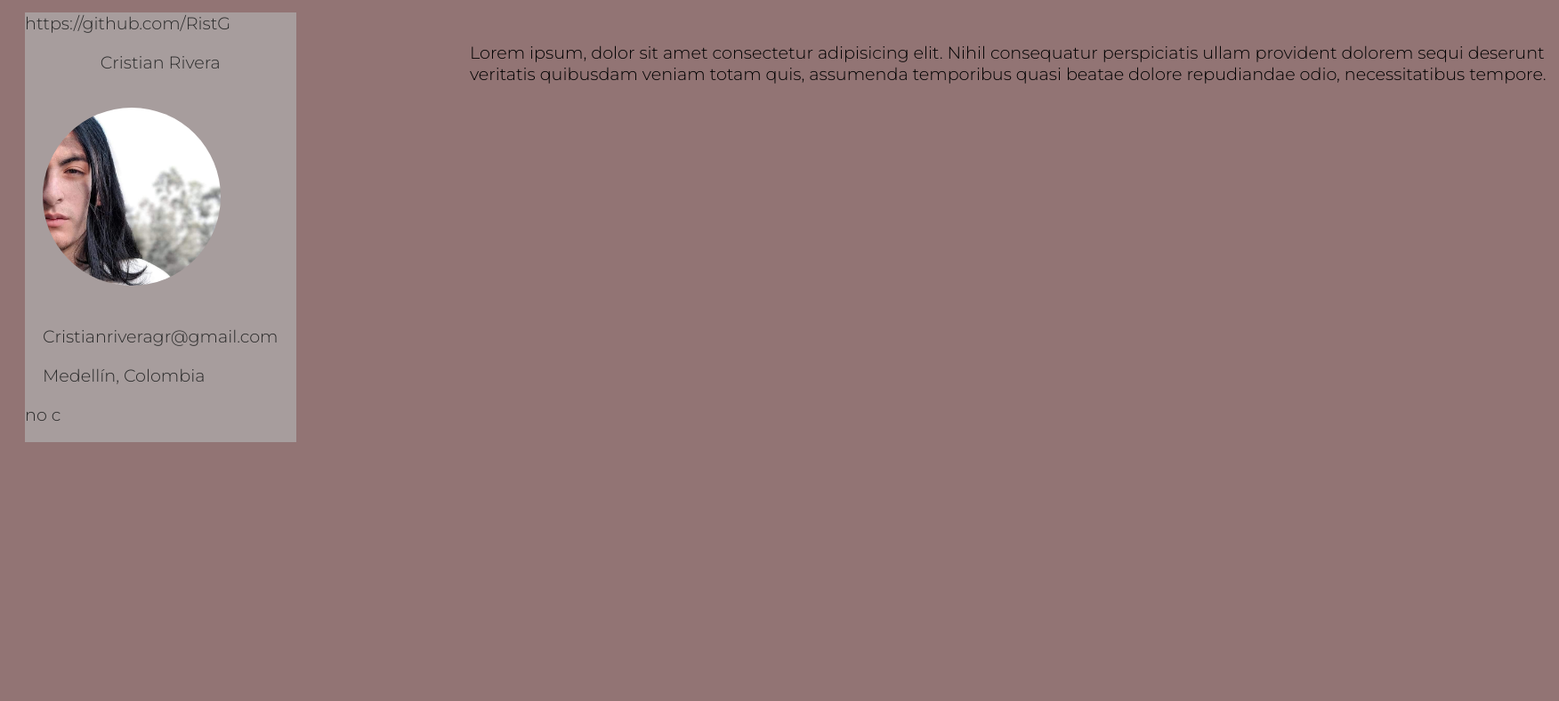
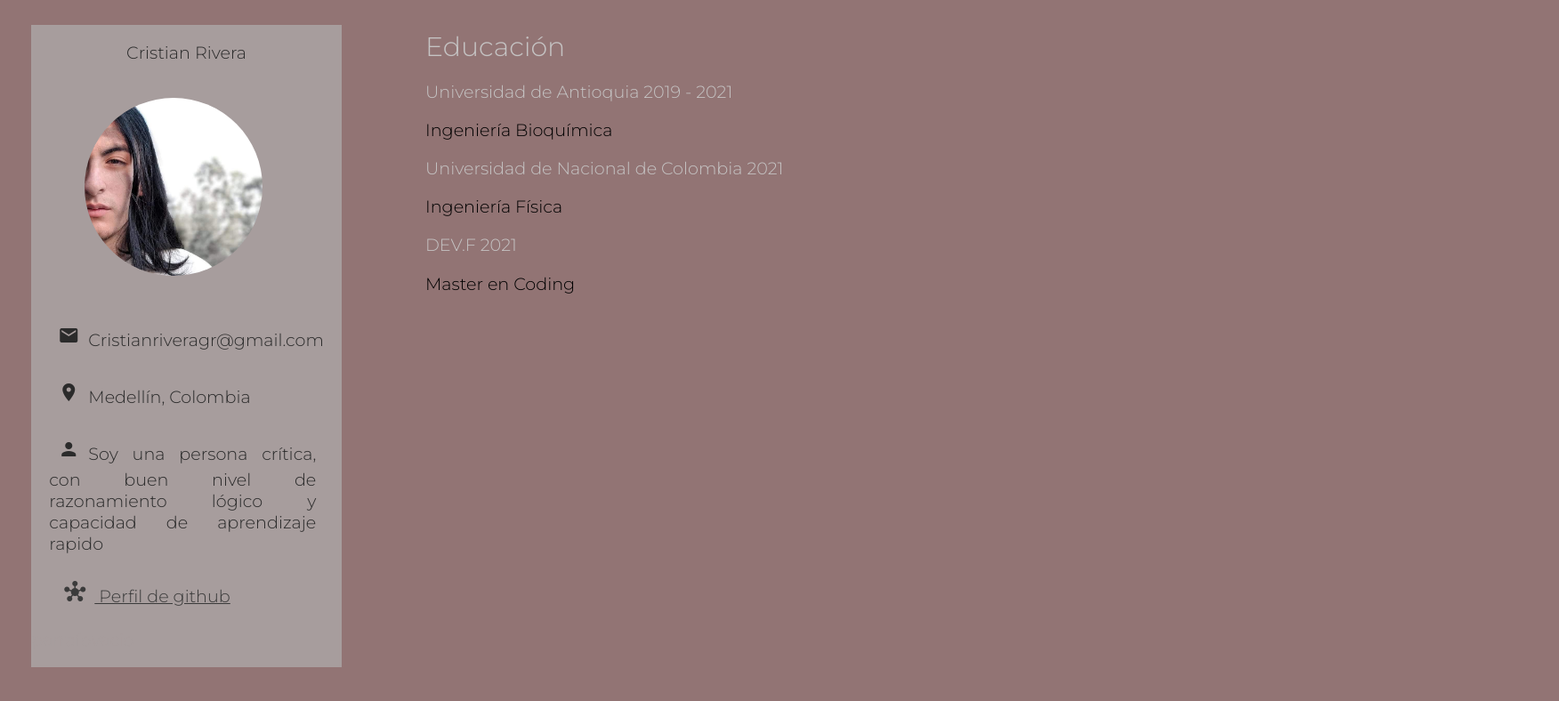
Before and after one commit to RistG/Hoja-de-Vida-Mod1, a plain HTML site: page 1/index.html in a window 1280 px wide. Shown: the whole page at 89% size, 1752 px wide, since content can reach past the window. Drawn offline with Linux system fonts and the light colour scheme.

Commit message:
segundo avance

```diff
--- a/1/index.html
+++ b/1/index.html
@@ -1,5 +1,5 @@
 <!DOCTYPE html>
-<html lang="en">
+<html lang="es">
 <head>
     <meta charset="UTF-8">
     <meta http-equiv="X-UA-Compatible" content="IE=edge">
@@ -8,25 +8,36 @@
     <link rel="preconnect" href="https://fonts.googleapis.com">
     <link rel="preconnect" href="https://fonts.gstatic.com" crossorigin>
     <link href="https://fonts.googleapis.com/css2?family=Montserrat:wght@300&display=swap" rel="stylesheet">
+    <link href="https://fonts.googleapis.com/icon?family=Material+Icons" rel="stylesheet">
     <title>HDV</title>
 </head>
 <body>
     <main>
-        <title>Educación</title>
-        <p>Lorem ipsum, dolor sit amet consectetur adipisicing elit. Nihil consequatur perspiciatis ullam provident dolorem sequi deserunt veritatis quibusdam veniam totam quis, assumenda temporibus quasi beatae dolore repudiandae odio, necessitatibus tempore.</p>
+        <div>
+            <h1 class="titulo">Educación</h1>
+        <p class="subt"; class="txt">Universidad de Antioquia 2019 - 2021</p>
+        <p class="txt">Ingeniería Bioquímica</p>
+        <p class="subt"; class="txt">Universidad de Nacional de Colombia 2021</p>
+        <p class="txt">Ingeniería Física</p>
+        <p class="subt"; class="txt">DEV.F 2021</p>
+        <p class="txt">Master en Coding</p>
+        </div>
 
     </main>
+
     <aside>
-        <head>https://github.com/RistG</head>
         <p class="center">Cristian Rivera</p>
         <img src="img/c.jpg" alt="yo">
-        <p class="margen">Cristianriveragr@gmail.com</p>
-        <p class="margen">Medellín, Colombia</p>
-        <a href="https://github.com/RistG"></a>
-        <p>no c</p>
-
-
-
+        <p class="margen"> <i class="material-icons">email</i>Cristianriveragr@gmail.com</p>
+        <p class="margen"><i class="material-icons">place</i>Medellín, Colombia</p>
+        <p class="parra"><i class="material-icons">person</i>Soy una persona crítica, con buen nivel de razonamiento lógico y capacidad de aprendizaje rapido
+        </p>
+        <nav></nav><a href="https://github.com/RistG"></a></nav>
+        <a href="https://github.com/RistG"; style="position: relative;
+        left: -45px;
+        color: rgb(59, 59, 59);"><i class="material-icons">github</i>
+        Perfil de github</a>
+        <p style="color:rgb(167, 157, 157);">parrafovacio</p>
     </aside>
 </body>
 </html>
--- a/1/styles/css.css
+++ b/1/styles/css.css
@@ -8,9 +8,12 @@ body {
 img{
     border-width: 5px;
     border-radius: 200px;
+    align-items: center;
     margin: 20px;
     max-width: 200px;
     max-height: 200px;
+    position: relative;
+    left: 40px;
 }
 
 aside{
@@ -19,7 +22,7 @@ aside{
     font-family: 'Montserrat', sans-serif;
     color: rgb(43, 43, 43);
     position: relative;
-    top: -100px;
+    left: -400px;
 }
 
 .center{
@@ -29,9 +32,41 @@ aside{
 main{
     display: inline-block;
     position: relative;
-    left: 500px
+    left: 450px;
+    top: -400px;
 }
 
 .margen{
     margin: 20px;
 }
+
+.parra{
+    width: 300px;
+    margin: 20px;
+    text-align:justify;
+}
+
+.titulo{
+    color:rgb(197, 195, 195);
+    font-weight: 300;
+    font-size: 30px;
+}
+
+.subt{
+    color:rgb(197, 195, 195);
+}
+
+.txt{
+    display: inline;
+}
+
+a:hover{
+    color: rgb(43, 43, 43);
+    margin: 20px;
+    text-decoration: none;
+}
+
+.material-icons{
+    size: 30px;
+    margin: 10px;
+}
```
